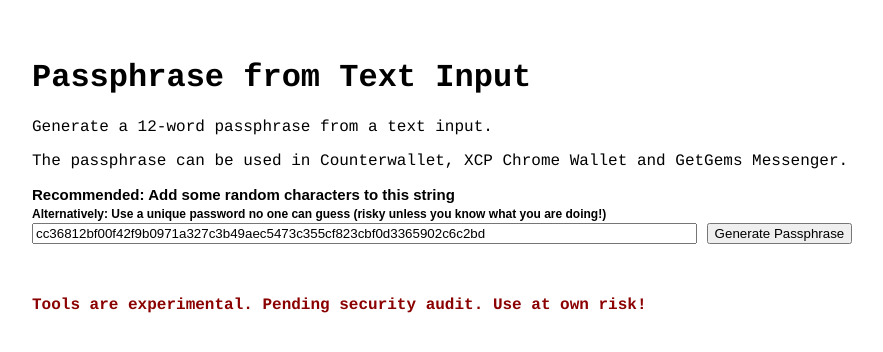
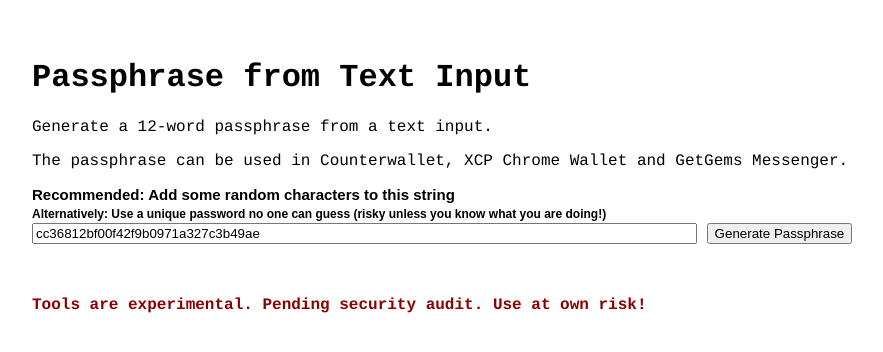
Before and after one commit to Jpja/BTC-and-XCP-Passphrase-Tools, a plain HTML site: page brain-passphrase.html in a window 1280 px wide. Shown: the whole page, without its empty margins (6-889 px from the left). Drawn offline with Linux system fonts and the light colour scheme.

Commit message:
Update brain-passphrase.html

```diff
--- a/brain-passphrase.html
+++ b/brain-passphrase.html
@@ -52,7 +52,8 @@
 	var d = new Date();
     var n = d.getMilliseconds();
 	var randstring = d + Math.random() + n + Math.random() + Math.random();
-	document.getElementById("inputphrase").value = CryptoJS.SHA256(randstring);
+	randstring = CryptoJS.SHA256(randstring).toString();
+	document.getElementById("inputphrase").value = randstring.substring(0,32);
 }
 function myFunction() {
     // 1626 word dictionary for passphrase
```
